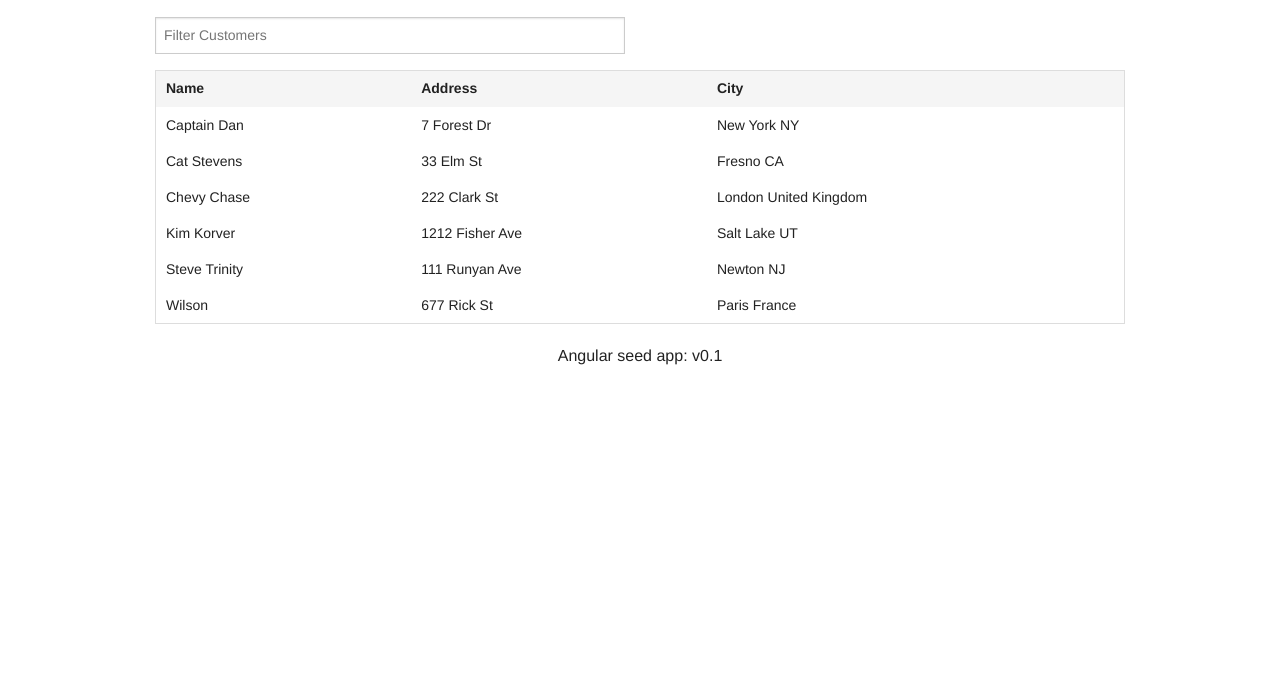
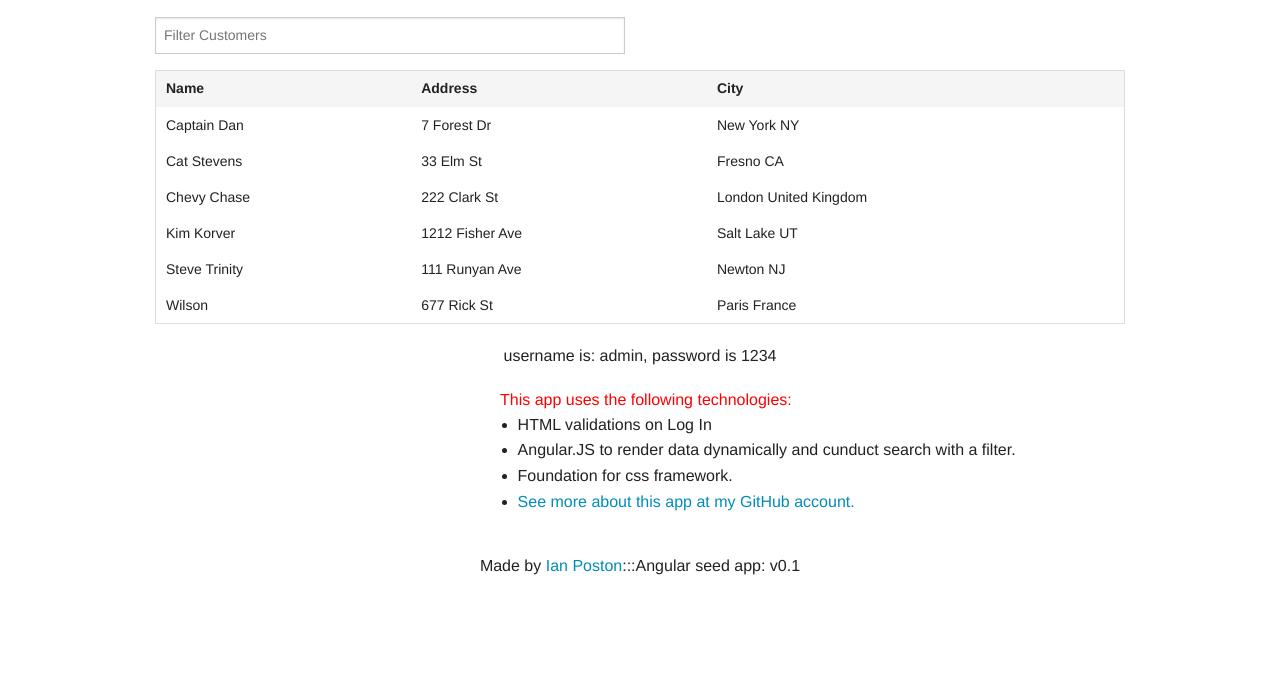
Before and after one commit to iposton/customerkeeper, a plain HTML site: page app/index.html at #/dashboard in a window 1280 px wide. Shown: the part 121-800 px from the top of the page. Drawn offline with Linux system fonts and the light colour scheme.

Commit message:
add footer content

```diff
--- a/app/css/app.css
+++ b/app/css/app.css
@@ -8,3 +8,14 @@
 .customerFilter{
     padding-top:20px;
 }
+
+.app-tech {
+	padding: 20px;
+	margin-left: 480px;
+
+
+}
+
+.red {
+	color: red;
+}
--- a/app/index.html
+++ b/app/index.html
@@ -2,7 +2,7 @@
 <html xmlns:ng="http://angularjs.org/" ng:app="myApp">
 <head>
   <meta charset="utf-8">
-  <title>my angular app</title>
+  <title>Angular App</title>
   <link rel="stylesheet" href="css/normalize.css"/>
   <link rel="stylesheet" href="css/foundation.min.css"/>
   <link rel="stylesheet" href="css/app.css"/>
@@ -12,8 +12,23 @@
 
  <!-- Directive -->
   <ng:view></ng:view>
+  <div class="container">
+  <div class="text-center">username is: admin, password is 1234 </div>
 
-  <div class="text-center">Angular seed app: v<span app-version></span></div>
+
+   <div class="app-tech">
+    <span class="red">This app uses the following technologies:</span>
+    <ul>
+      <li>HTML validations on Log In</li>
+      <li>Angular.JS to render data dynamically and cunduct search with a filter.</li>
+      <li>Foundation for css framework.</li>
+      <li><a href="https://github.com/iposton/customerkeeper/blob/master/README.md">See more about this app at my GitHub account.</a></li>
+    </ul>
+   </div>
+
+  </div>
+
+  <div class="text-center">Made by <a href="http://www.ianposton.com/">Ian Poston</a>:::Angular seed app: v<span app-version></span></div>
 
   <script src="lib/angular/angular.js" ng:autobind></script>
   <script src="lib/angular/angular-route.js"></script>
--- a/app/partials/dashboard.html
+++ b/app/partials/dashboard.html
@@ -2,7 +2,7 @@
 <nav class="top-bar" data-topbar role="navigation">
   <ul class="title-area">
     <li class="name">
-      <h1><a href="#">My Site</a></h1>
+      <h1><a href="#">Customer Search Area</a></h1>
     </li>
      <!-- Remove the class "menu-icon" to get rid of menu icon. Take out "Menu" to just have icon alone -->
 
```
Also changed, not shown: app/partials/login.html (+2 -2 lines), 1 other file.
